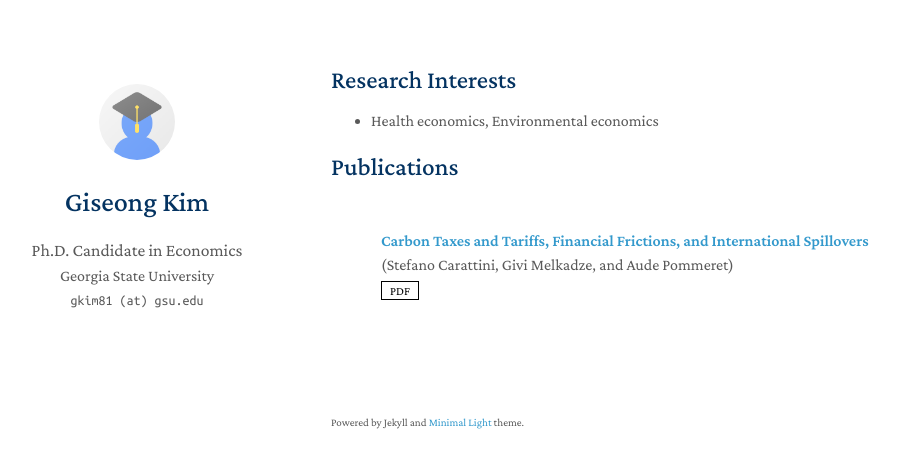
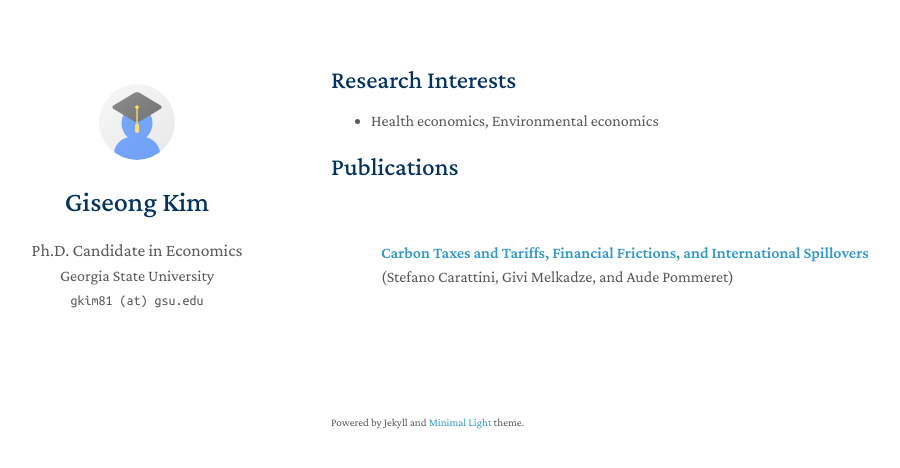
Before and after one commit to giseong-kim/giseong-kim.github.io, a Jekyll site: the page built from index.md, in a window 1280 px wide. Shown: the top 468 px of the page, without its empty margins (139-1039 px from the left). Built offline with Jekyll 4.4.1, drawn with Linux system fonts in a browser that asks for light colours; a style sheet for code colours, icons or effects is not loaded.

Commit message:
Update publications.md

```diff
--- a/_includes/publications.md
+++ b/_includes/publications.md
@@ -20,7 +20,7 @@
       <div class="author">{{ link.authors }}</div>
       <div class="periodical"><em>{{ link.conference }}</em>
       </div>
-    <div class="links">
+    <!--div class="links">
       {% if link.pdf %}
       <a href="{{ link.pdf }}" class="btn btn-sm z-depth-0" role="button" target="_blank" style="font-size:12px;">PDF</a>
       {% endif %}
@@ -39,7 +39,7 @@
       {% if link.others %}
       {{ link.others }}
       {% endif %}
-    </div>
+  </div-->
   </div>
 </div>
 </li>
```
